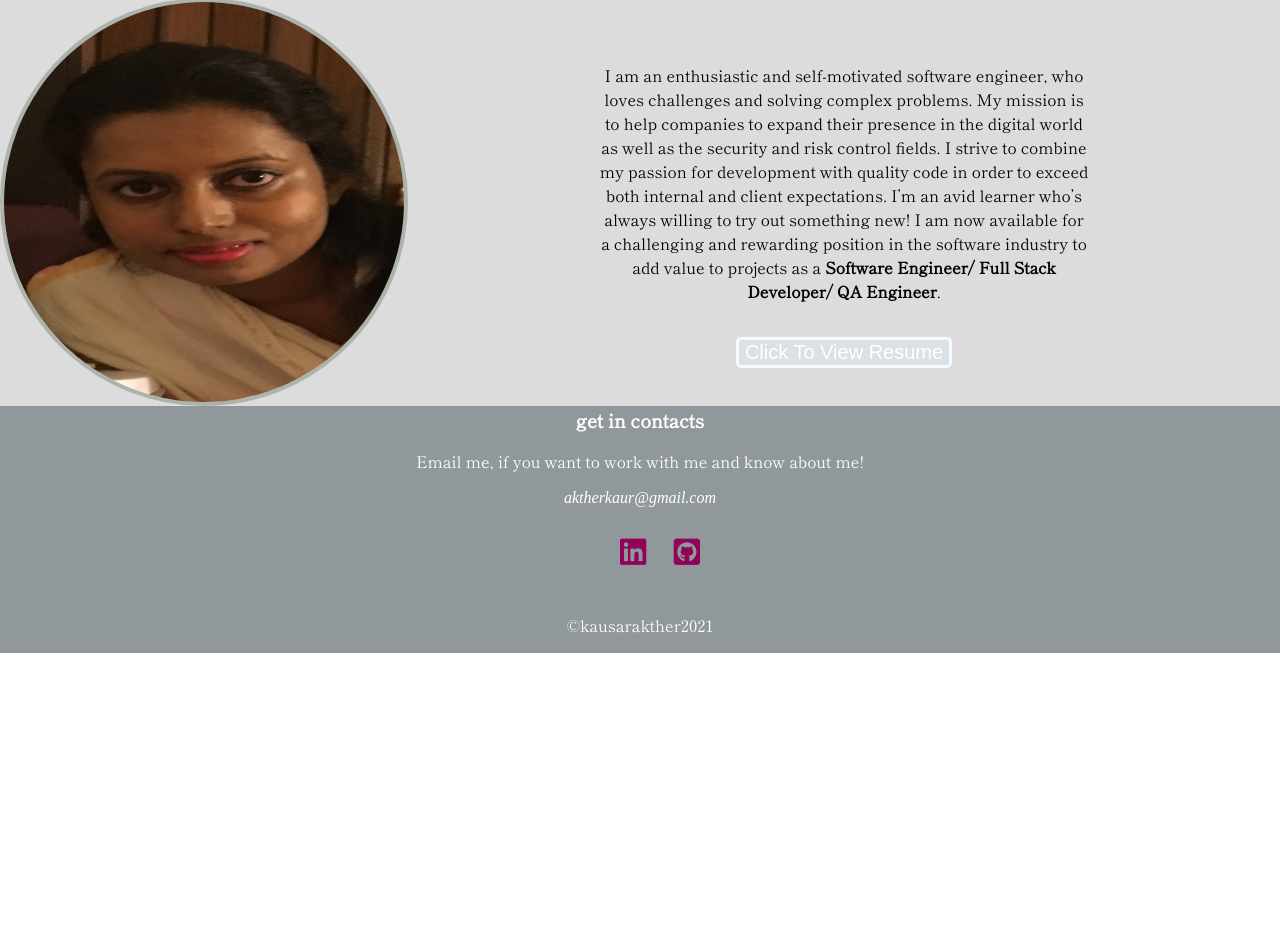
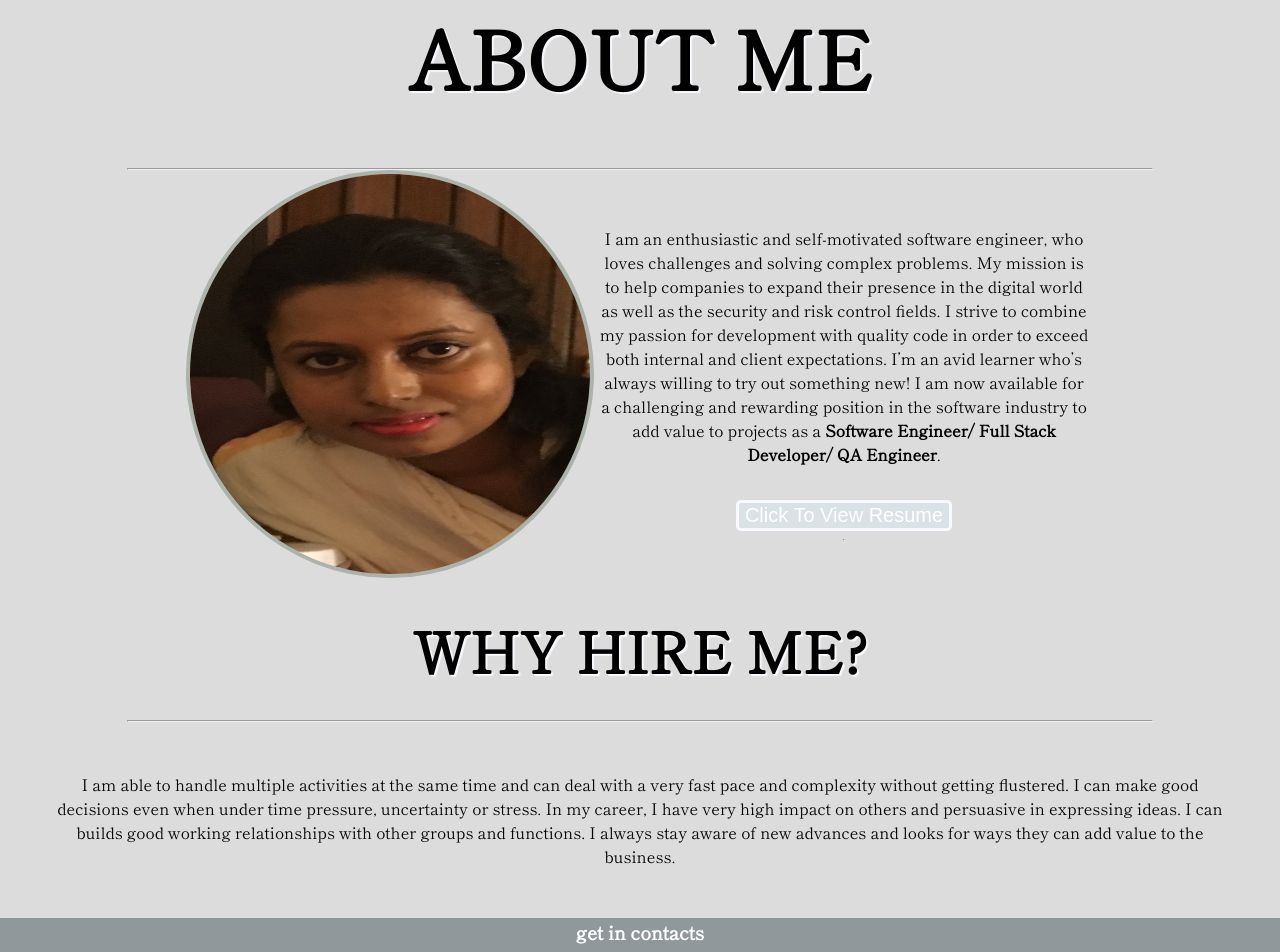
Before and after one commit to kakther/kausarakther-portfolio, a React (Create React App) app: page /about in a window 1280 px wide. Shown: the part 126-1078 px from the top of the page. Before the commit the page ends 800 px from the top, so only its background shows below. Built offline with nearby package versions, Linux system fonts and the light colour scheme.

Commit message:
update about page

```diff
--- a/src/App.js
+++ b/src/App.js
@@ -15,7 +15,7 @@ function App() {
       <div className="App">
         <Nav/>
         <Switch>
-          <Route path="/home" component={Home}/>
+          <Route exact path="/" component={Home}/>
           <Route path="/about" component={About}/>
           <Route path="/skills" component={Skills} />
           <Route path="/projects" component={Projects} />
--- a/src/components/About.js
+++ b/src/components/About.js
@@ -1,22 +1,34 @@
 import React from 'react'
 import picture from './assets/profile.jpg'
+import Hire from './Hire.js'
 // import PB from './Pb'
 
 
 function About() {
     return(
+        <div>
+            <div className="aboutMe">
+                <h1 id="h1Me">ABOUT ME</h1>
+                <hr id="meDivider"/>
+            </div>
+
         <div className="about-container">
-            <img id='portfolio-picture' src={picture} />
+            <img id='portfolio-picture' src={picture}  alt="Kausar"/>
             <div className="about">
                 <p>
                     I am an enthusiastic and self-motivated software engineer, who loves challenges and solving complex problems. My mission is to help companies to expand their presence in the digital world as well as the security and risk control fields. I strive to combine my passion for development with quality code in order to exceed both internal and client expectations. I’m an avid learner who’s always willing to try out something new! I am now available for a challenging and rewarding position in the software industry to add value to projects as a <strong>Software Engineer/ Full Stack Developer/ QA Engineer</strong>.
                 </p>
                 <br />
+
                 <a href='https://drive.google.com/file/d/1zc5oCjYIjFXh0EwwebQjMtK9mXPxVMDI/view?usp=sharing' rel="noreferrer" target="_blank">
                     <button id='resume-button'>Click To View Resume</button>
                 </a>
+                <hr />
+            </div>
+        </div>
 
-            </div>
+        <Hire/>
+
 
         </div>
     )
--- a/src/components/Footer.js
+++ b/src/components/Footer.js
@@ -5,7 +5,7 @@ function Footer() {
         <div className="footer">
             <h3>get in contacts</h3>
             <p>Email me, if you want to work with me and know about me!</p>
-            <address>aktherkaur@gmail.com</address>
+            <address>akthkausar@gmail.com</address>
             {/*<a href='file:///Users/kausarakther/Downloads/Kausar%20Akther%20(1).pdf'>
                 <i class="fas fa-download"></i>
                 <p>my resume</p>
@@ -14,7 +14,7 @@ function Footer() {
 
             <ul className='footer-ul'>
                 <li>
-                    <a href="https://github.com/"><i class="fab fa-linkedin"></i></a>
+                    <a href="https://www.linkedin.com/in/kausarakther/"><i class="fab fa-linkedin"></i></a>
                 </li>
                 <li >
                     <a href="https://github.com/"><i class="fab fa-github-square"></i></a>
--- /dev/null
+++ b/src/components/Hire.js
@@ -0,0 +1,23 @@
+import React from 'react'
+
+function HireMe(){
+    return(
+        <div className="hireMe" >
+            <h1>WHY HIRE ME?</h1>
+            <hr className='project-divider'/>
+            <div className="pDivider">
+                <p>
+                    I am able to handle multiple activities at the same time and can deal with a very fast pace
+                    and complexity without getting flustered. I can make good decisions even when under
+                    time pressure, uncertainty or stress. In my career, I have very high impact on others and
+                    persuasive in expressing ideas. I can builds good working relationships with other groups
+                    and functions. I always stay aware of new advances and looks for ways they can add
+                    value to the business.
+                </p>
+            </div>
+        </div>
+    )
+}
+
+
+export default HireMe;
--- a/src/components/Projects.js
+++ b/src/components/Projects.js
@@ -3,15 +3,14 @@ import React from 'react'
 function Projects() {
     return(
         <div className="projects-container">
-            <h3>projects</h3>
-            <p>Current and Previous Projects</p>
-            <hr/>
+            <h1>Current Projects</h1>
+            <hr className="project-divider" />
             <ul className="projects-ul">
 
                 <li>
-                    <a href='https://zarafund.herokuapp.com/fund'><img src="https://i.imgur.com/642ADCD.png"/>
+                    <a href='https://zarafund.herokuapp.com/fund'><img src="https://i.imgur.com/642ADCD.png" alt="Project1"/>
                     </a>
-                    <h4>zarafund</h4>
+                    <h3 className="projectTitle">zarafund</h3>
                     <div className='icon'>
                     <ul className='icon-ul'>
                     <li>
@@ -36,9 +35,9 @@ function Projects() {
 
 
                 <li>
-                    <a href='https://peaceful-caverns-65474.herokuapp.com/'><img src="https://i.imgur.com/nrNrig1.png"/>
+                    <a href='https://peaceful-caverns-65474.herokuapp.com/'><img src="https://i.imgur.com/nrNrig1.png" alt="Project2"/>
                     </a>
-                    <h4>song-app</h4>
+                    <h3 className="projectTitle">song-app</h3>
                     <div className='icon'>
                     <ul className='icon-ul'>
                     <li>
@@ -65,9 +64,9 @@ function Projects() {
 
 
                 <li>
-                <a href='https://movie-basement.herokuapp.com/'><img src="https://i.imgur.com/x5h4hGo.png"/>
+                <a href='https://movie-basement.herokuapp.com/'><img src="https://i.imgur.com/x5h3hGo.png" alt="Project3"/>
                 </a>
-                <h4>movie-basement</h4>
+                <h3 className="projectTitle">movie-basement</h3>
                 <div>
                     <ul className='icon-ul'>
                     <li>
@@ -93,7 +92,7 @@ function Projects() {
             <li>
                     <a href='https://zarafund.herokuapp.com/'><img src=""/>
                     </a>
-                    <h4>zarafund</h4>
+                    <h3>zarafund</h3>
                     <div>
                         <a href='https://zarafund.herokuapp.com/'><i class="fas fa-external-link-square-alt"></i></a>
                         <a href='https://github.com/kakther/project-two'><i class="fab fa-github-square"></i></a>
--- a/src/index.css
+++ b/src/index.css
@@ -101,8 +101,48 @@ body {
   width: 500px;
 }
 
+#meDivider{
+  width: 80%;
+  margin: 0 auto;
+  max-width: 1300px;
+  color: white;
+}
+
+.aboutMe{
+  background-color: gainsboro;
+  font-size: 2.5em;
+  text-shadow: 2px 2px 1px ghostwhite;
+}
+#h1Me{
+  margin-top: 0;
+}
+
 .about{
   align-items: center;
+  margin: 0;
+}
+
+.hireMe{
+  background-color: gainsboro;
+}
+
+.hireMe h1{
+  text-align: center;
+  font-size: 3.5em;
+  text-shadow: 2px 2px 1px ghostwhite;
+  margin: 0;
+  padding: 30px;
+}
+
+.pDivider p{
+  display: flex;
+  flex-direction: column;
+  align-items: center;
+  margin: 3% auto 8%;
+  text-align: center;
+  margin: 0;
+  padding:  50px;
+
 }
 
 #resume-button{
@@ -126,16 +166,22 @@ h1, h2, h3, h4, p{
   font-family: "Shippori mincho";
 
 }
+
+.projects-container h1{
+  font-size: 3.5em;
+  text-shadow: 2px 2px 1px ghostwhite;
+}
+
 #portfolio-picture{
   border-radius: 50%;
   border: 4px solid var(--sage);
   height: 400px;
   width: 400px;
+  padding: 0;
 }
 
 #portfolio-picture:hover{
   border: 4px solid var(--magenta);
-
 
 }
 
@@ -213,11 +259,26 @@ h1, h2, h3, h4, p{
 .projects-container{
   background-color: #f4f4f4;
   align-items: center;
+  margin: 0;
 }
-h3,p{
+h1,p{
   text-align: center;
 }
 
+.projects-container h1{
+  margin: 0;
+}
+.project-divider{
+    width: 80%;
+    margin: 0 auto;
+    max-width: 1300px;
+    color: white;
+
+}
+
+.projectTitle{
+  margin-bottom: 5%;
+}
 
 .projects-ul{
   display: flex;
```
